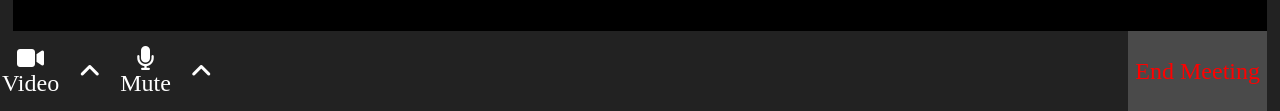
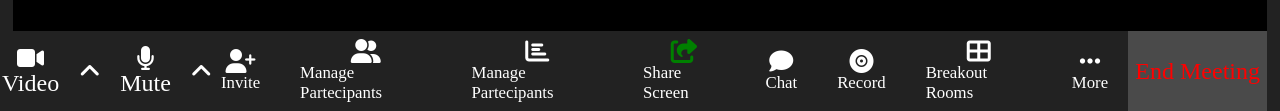
Before and after one commit to simolorevg/html-css-zoom, a plain HTML site: page index.html in a window 1280 px wide. Shown: the part 689-800 px from the top of the page. Drawn offline with Linux system fonts and the light colour scheme.

```diff
--- a/css/style.css
+++ b/css/style.css
@@ -35,6 +35,11 @@
     width:var(--width-small);
 }
 
+/*color*/
+.green{
+    color:green;
+}
+
 /*FLEXBOX*/
 .flexcol{
     display:flex;
@@ -66,6 +71,8 @@
     height: 100vh;
     background-color: #222222;
 }
+
+
 
 /*MEETING SECTION*/
 .top-settings{
@@ -156,6 +163,14 @@
     height: 100%;
 }
 
+.actions a{
+    margin:0 20px;
+}
+
+.subtitle-action{
+    font-size: 0.7em;
+}
+
 .stopmeeting{
     width:var(--width-stopmeeting-button);
     height:100%;
--- a/index.html
+++ b/index.html
@@ -263,8 +263,63 @@
             <!--end mic and video button-->
 
             <!--actions buttons-->
-            <div class="actions">
+            <div class="actions center">
 
+                <!--invite button-->
+                <a href="#invite" class="flexcol center">
+                    <i class="fa-solid fa-user-plus"></i>
+                    <p class="subtitle-action">Invite</p>
+                </a>
+                <!--end invite button-->
+
+                <!--manage partecipants button-->
+                <a href="#managepartecipants" class="flexcol center">
+                    <i class="fa-solid fa-user-group"></i>
+                    <p class="subtitle-action">Manage Partecipants</p>
+                </a>
+                <!--end manage partecipants button-->
+
+                <!--polling button-->
+                <a href="#polling" class="flexcol center">
+                    <i class="fa-solid fa-chart-bar"></i>
+                    <p class="subtitle-action">Manage Partecipants</p>
+                </a>
+                <!--end polling button-->
+
+                <!--share screen button-->
+                <a href="#sharescreen" class="flexcol center">
+                    <i class="fa-solid fa-share-from-square green"></i>
+                    <p class="subtitle-action">Share Screen</p>
+                </a>
+                <!--end share screen button-->
+
+                <!--chat button-->
+                <a href="#chat" class="flexcol center">
+                    <i class="fa-solid fa-comment"></i>
+                    <p class="subtitle-action">Chat</p>
+                </a>
+                <!--end chat button-->
+
+                <!--record button-->
+                <a href="#record" class="flexcol center">
+                    <i class="fa-solid fa-record-vinyl"></i>
+                    <p class="subtitle-action">Record</p>
+                </a>
+                <!--end record button-->
+
+                <!--breakout rooms button-->
+                <a href="#breakoutrooms" class="flexcol center">
+                    <i class="fa-solid fa-table-cells-large"></i>
+                    <p class="subtitle-action">Breakout Rooms</p>
+                </a>
+                <!--end brekout rooms button-->
+
+                <!--more button-->
+                <a href="#more" class="flexcol center">
+                    <i class="fa-solid fa-ellipsis"></i>
+                    <p class="subtitle-action">More</p>
+                </a>
+                <!--end more button-->
             </div>
             <!--end actions buttons-->
 
```
